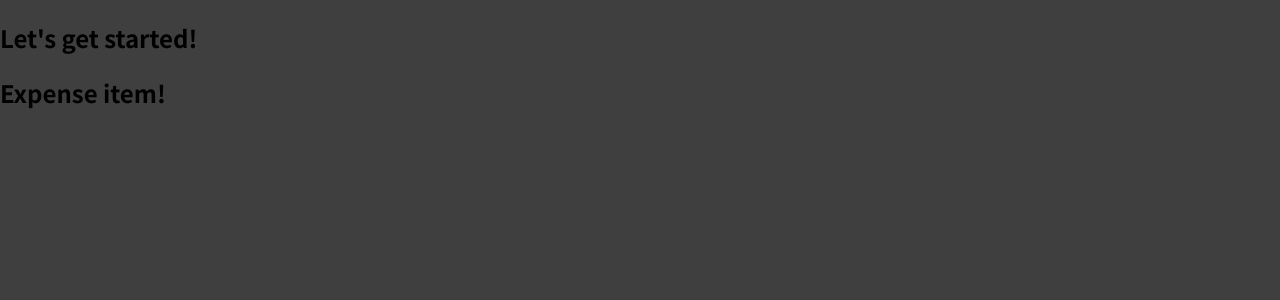
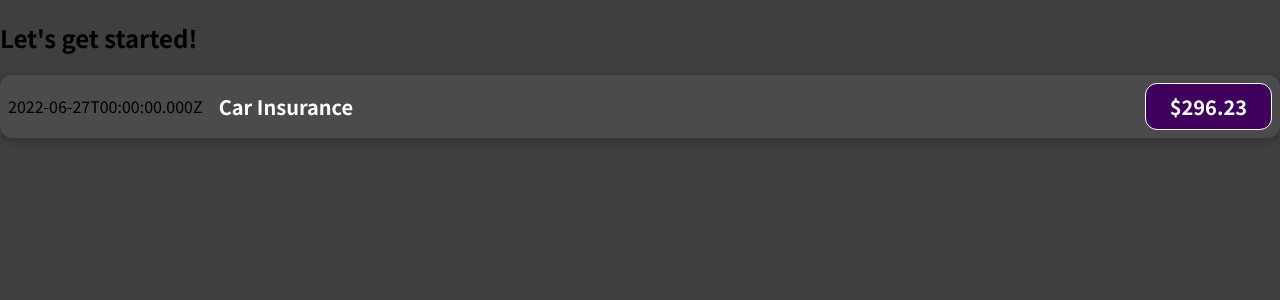
Before and after one commit to CookinLima/learn-react, a JavaScript app in the folder expense-tracker/: page / in a window 1280 px wide. Shown: the top 300 px of the page. Built offline with nearby package versions, Linux system fonts and the light colour scheme.

Commit message:
made ExpenseItem component dynamic

```diff
--- /dev/null
+++ b/expense-tracker/src/components/ExpenseItem.css
@@ -0,0 +1,56 @@
+.expense-item {
+  display: flex;
+  justify-content: space-between;
+  align-items: center;
+  box-shadow: 0 2px 8px rgba(0, 0, 0, 0.25);
+  padding: 0.5rem;
+  margin: 1rem 0;
+  border-radius: 12px;
+  background-color: #4b4b4b;
+}
+
+.expense-item__description {
+  display: flex;
+  flex-direction: column;
+  gap: 1rem;
+  align-items: flex-end;
+  flex-flow: column-reverse;
+  justify-content: flex-start;
+  flex: 1;
+}
+
+.expense-item h2 {
+  color: #3a3a3a;
+  font-size: 1rem;
+  flex: 1;
+  margin: 0 1rem;
+  color: white;
+}
+
+.expense-item__price {
+  font-size: 1rem;
+  font-weight: bold;
+  color: white;
+  background-color: #40005d;
+  border: 1px solid white;
+  padding: 0.5rem;
+  border-radius: 12px;
+}
+
+@media (min-width: 580px) {
+  .expense-item__description {
+    flex-direction: row;
+    align-items: center;
+    justify-content: flex-start;
+    flex: 1;
+  }
+
+  .expense-item__description h2 {
+    font-size: 1.25rem;
+  }
+
+  .expense-item__price {
+    font-size: 1.25rem;
+    padding: 0.5rem 1.5rem;
+  }
+}
--- a/expense-tracker/src/components/ExpenseItem.js
+++ b/expense-tracker/src/components/ExpenseItem.js
@@ -1,5 +1,19 @@
+import "./ExpenseItem.css";
+
 function ExpenseItem() {
-  return <h2>Expense item!</h2>;
+  const expenseDate = new Date(2022, 5, 27);
+  const expenseTitle = "Car Insurance";
+  const expenseAmount = 296.23;
+
+  return (
+    <div className="expense-item">
+      <div>{expenseDate.toISOString()}</div>
+      <div className="expense-item__description">
+        <h2>{expenseTitle}</h2>
+        <div className="expense-item__price">${expenseAmount}</div>
+      </div>
+    </div>
+  );
 }
 
 export default ExpenseItem;
```
Also changed, not shown: 1 other file (tests, documents, lock files or other folders).
